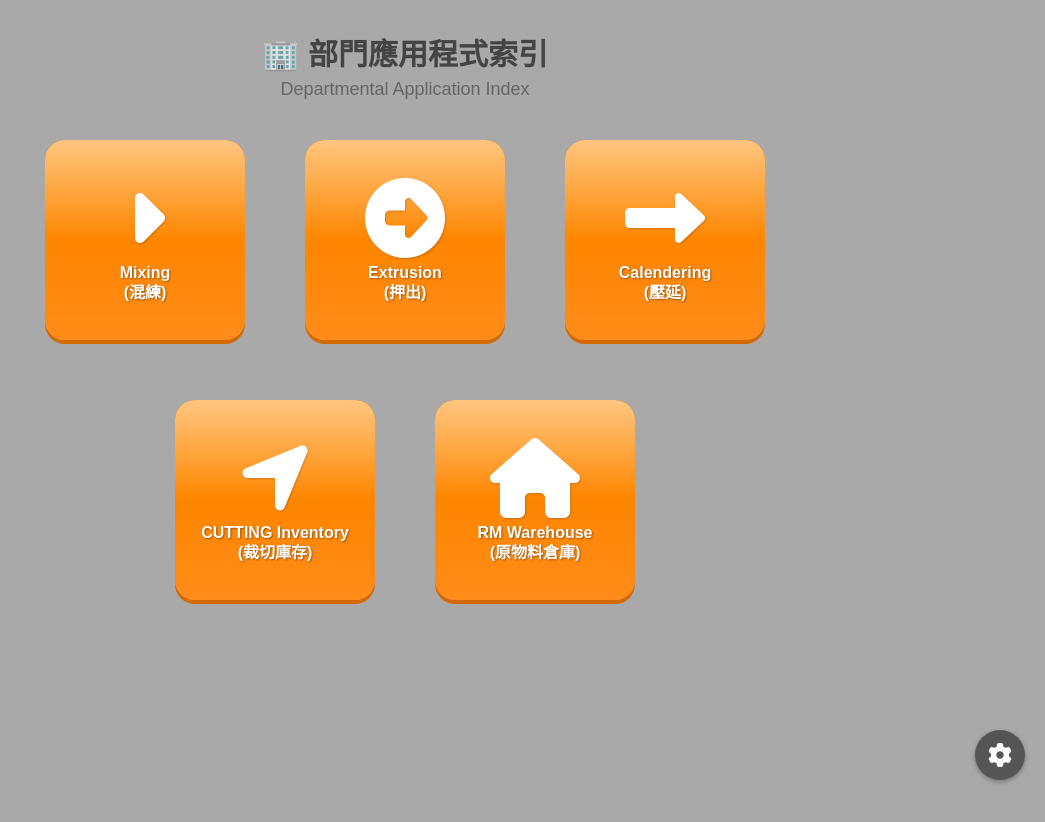
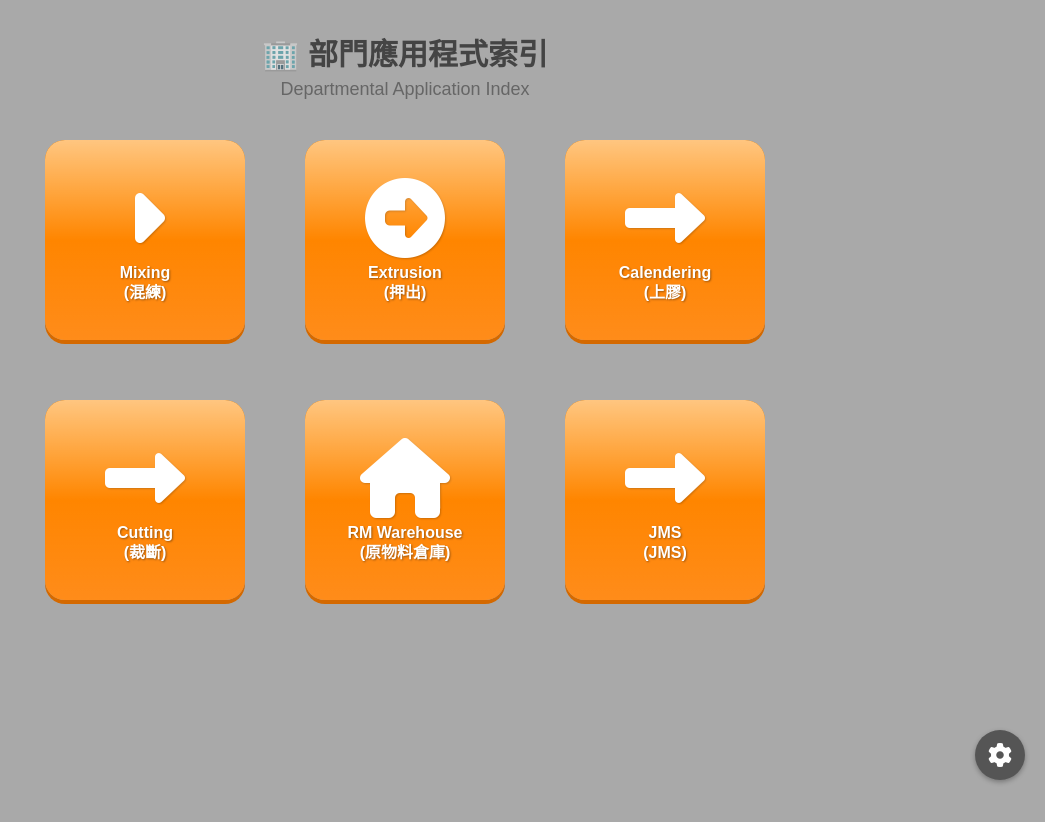
Before and after one commit to DEREKLIN1429/ALLKEY, a plain HTML site: page index.html in a window 1280 px wide. Shown: the whole page, without its empty margins (235-1280 px from the left). Drawn offline with Linux system fonts and the light colour scheme.

Commit message:
Update index.html

```diff
--- a/index.html
+++ b/index.html
@@ -3,7 +3,7 @@
 <head>
     <meta charset="UTF-8">
     <meta name="viewport" content="width=device-width, initial-scale=1.0">
-    <title>部門應用程式網站 (優化與密碼儲存版)</title>
+    <title>部門應用程式網站 </title>
     <link rel="stylesheet" href="https://cdnjs.cloudflare.com/ajax/libs/font-awesome/6.5.2/css/all.min.css">
 
     <style>
@@ -396,11 +396,13 @@
 
         // 預設按鈕資料：包含英文名稱 (en) 和中文名稱 (cn)
         const defaultButtons = [
-            { en: "Mixing", cn: "混練", url: "https://chiehs1429.github.io/Mixing/", icon: "fa-caret-right" },
-            { en: "Extrusion", cn: "押出", url: "https://chiehs1429.github.io/Extrusion_app/", icon: "fa-arrow-alt-circle-right" },
-            { en: "Calendering", cn: "壓延", url: "https://chiehs1429.github.io/Calendering/", icon: "fa-long-arrow-alt-right" },
-            { en: "CUTTING Inventory", cn: "裁切庫存", url: "https://chiehs1429.github.io/CUTTING-Inventory/", icon: "fa-location-arrow" },
-            { en: "RM Warehouse", cn: "原物料倉庫", url: "https://chiehs1429.github.io/RM-Warehouse/", icon: "fa-home" }
+            { en: "Mixing", cn: "混練", url: "https://dereklin1429.github.io/MIXING-ALL-KEY/", icon: "fa-caret-right" },
+            { en: "Extrusion", cn: "押出", url: "https://dereklin1429.github.io/Extrusion-ALL-KEY/", icon: "fa-arrow-alt-circle-right" },
+            { en: "Calendering", cn: "上膠", url: "https://dereklin1429.github.io/Calender-ALL-KEY/", icon: "fa-long-arrow-alt-right" },
+             { en: "Cutting", cn: "裁斷", url: "https://dereklin1429.github.io/Cutting-ALL-KEY/", icon: "fa-long-arrow-alt-right" },
+            { en: "RM Warehouse", cn: "原物料倉庫", url: "https://dereklin1429.github.io/WH-ALL-KEY/", icon: "fa-home" },
+           { en: "JMS", cn: "JMS", url: "https://dereklin1429.github.io/JS_KEY/", icon: "fa-long-arrow-alt-right" }
+
         ];
 
         let appButtons = [];
```
